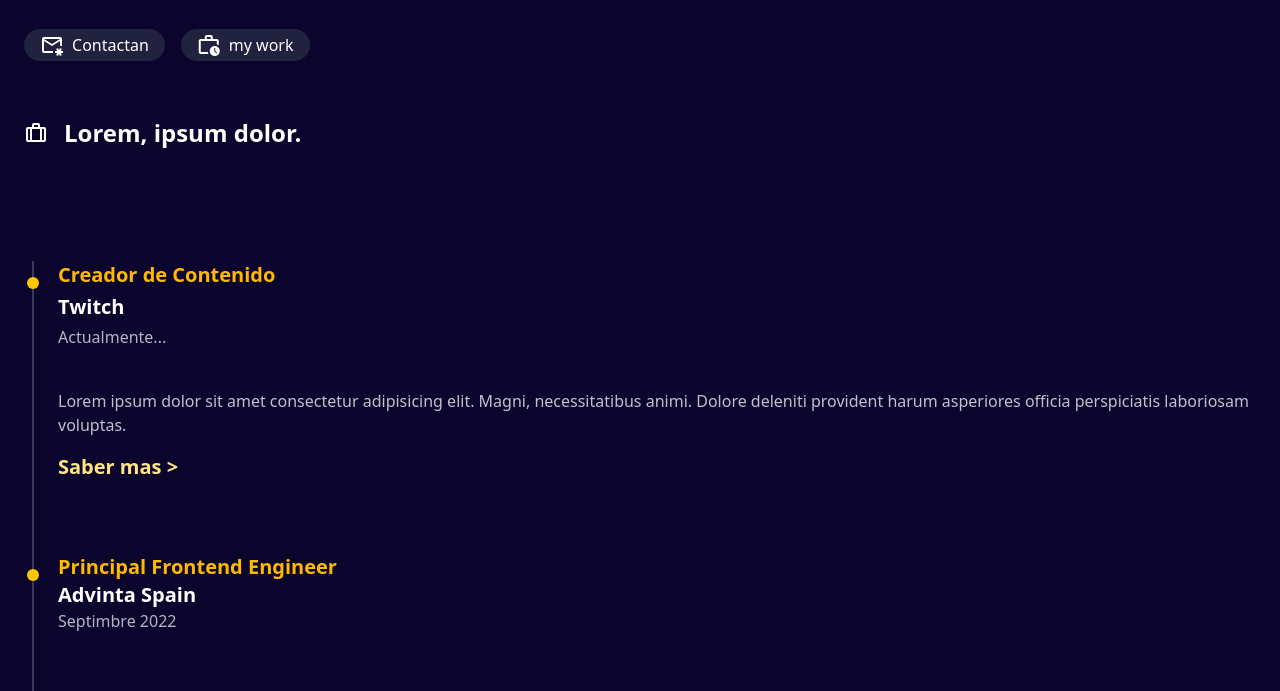
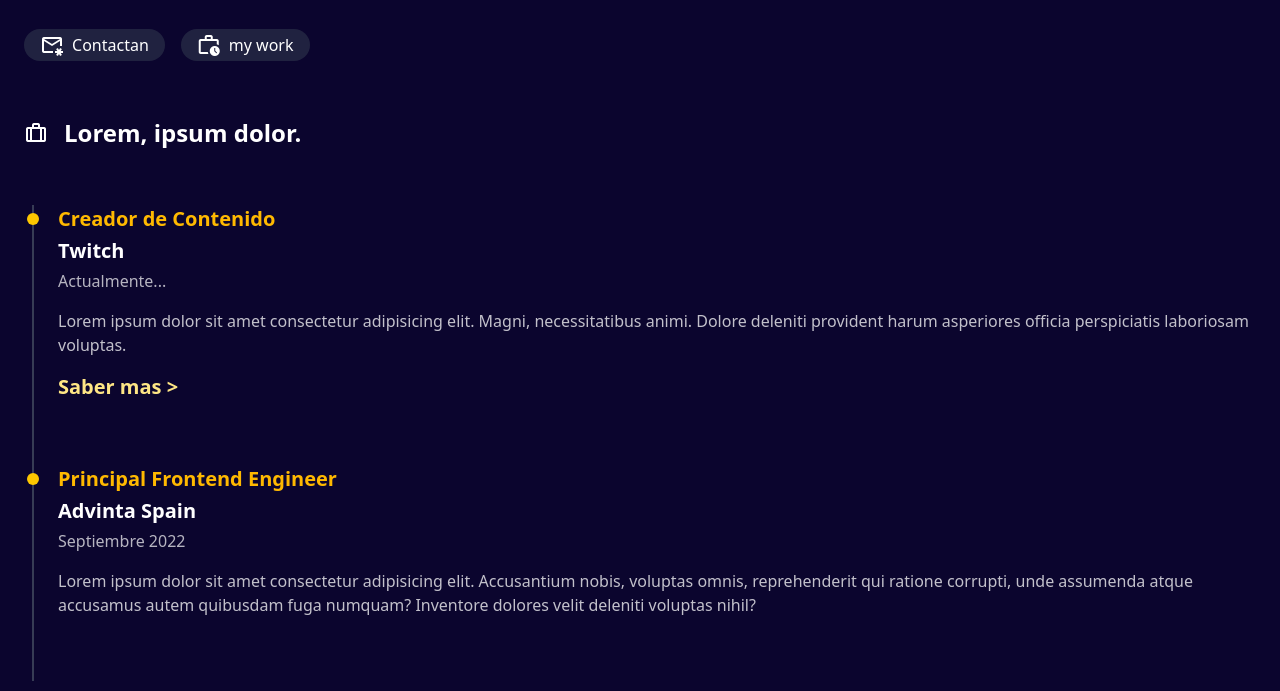
Before and after one commit to SAmirEmam/SAmirEmam.github.io, a website: page src/index.html in a window 1280 px wide. Shown: the part 261-952 px from the top of the page. Drawn offline with nearby package versions, Linux system fonts and the light colour scheme.

Commit message:
refactor(portfolio): Enhance page with best practices

```diff
--- a/src/index.html
+++ b/src/index.html
@@ -13,6 +13,7 @@
 
   <body class="bg-[#0b052e]">
     <header class="px-6 mt-6">
+      <nav>
         <ul class="flex text-white justify-between items-center text-[13px]">
           <li>Experience</li>
           <li>Proyectos</li>
@@ -20,6 +21,7 @@
           <li>Contacto</li>
           <li><span class="material-symbols-outlined"> monitor </span></li>
         </ul>
+      </nav>
     </header>
     <main class="px-6 text-white flex flex-col">
       <section class="mt-6">
@@ -66,12 +68,17 @@
           <span class="material-symbols-outlined"> trip </span>
           <h2 class="text-2xl font-bold">Lorem, ipsum dolor.</h2>
         </div>
-        <div class="flex gap-4 mt-14">
-          <div class="relative mt-14 border-l-2 border-gray-600/70 pl-6 ml-2">
+        <!-- START: این کد را جایگزین کنید -->
+        <div class="mt-14">
+          <!-- والد اصلی Timeline با خط عمودی -->
+          <div class="relative border-l-2 border-gray-600/70 ml-2">
+            <!-- اولین آیتم Timeline -->
+            <div class="relative pl-6 pb-16">
+              <!-- نقطه زرد روی خط -->
               <span
-              class="absolute flex items-center justify-center w-3 h-3 bg-yellow-400 rounded-full -left-[7px] top-4"
-            >
-            </span>
+                class="absolute flex items-center justify-center w-3 h-3 bg-yellow-400 rounded-full -left-[7px] top-2"
+              ></span>
+
               <p class="flex flex-col gap-1">
                 <span class="text-amber-400 text-xl font-semibold"
                   >Creador de Contenido</span
@@ -80,27 +87,32 @@
                 <span class="opacity-70">Actualmente...</span>
               </p>
               <div class="flex flex-col gap-4">
-              <p class="mt-10 opacity-75">
-                Lorem ipsum dolor sit amet consectetur adipisicing elit. Magni,
-                necessitatibus animi. Dolore deleniti provident harum asperiores
-                officia perspiciatis laboriosam voluptas.
+                <p class="mt-4 opacity-75">
+                  Lorem ipsum dolor sit amet consectetur adipisicing elit.
+                  Magni, necessitatibus animi. Dolore deleniti provident harum
+                  asperiores officia perspiciatis laboriosam voluptas.
                 </p>
-              <span class="text-amber-200 font-semibold text-xl"
-                >Saber mas >
-              </span>
+                <a href="#" class="text-amber-200 font-semibold text-xl"
+                  >Saber mas ></a
+                >
               </div>
-            <div class="relative flex flex-col mt-18">
+            </div>
+
+            <!-- دومین آیتم Timeline -->
+            <div class="relative pl-6 pb-16">
+              <!-- نقطه زرد روی خط -->
               <span
-                class="absolute flex items-center justify-center w-3 h-3 bg-yellow-400 rounded-full -left-[31px] top-4"
-              >
-              </span>
+                class="absolute flex items-center justify-center w-3 h-3 bg-yellow-400 rounded-full -left-[7px] top-2"
+              ></span>
+
+              <p class="flex flex-col gap-1">
                 <span class="text-amber-400 text-xl font-semibold"
                   >Principal Frontend Engineer</span
                 >
-              <span class="text-xl font-semibold"> Advinta Spain</span>
-              <span class="opacity-70">Septimbre 2022</span>
-            </div>
-            <div class="mt-16 opacity-75">
+                <span class="text-xl font-semibold">Advinta Spain</span>
+                <span class="opacity-70">Septiembre 2022</span>
+              </p>
+              <div class="mt-4 opacity-75">
                 <p>
                   Lorem ipsum dolor sit amet consectetur adipisicing elit.
                   Accusantium nobis, voluptas omnis, reprehenderit qui ratione
@@ -109,7 +121,11 @@
                 </p>
               </div>
             </div>
+
+            <!-- برای اضافه کردن آیتم‌های بعدی، فقط بلاک بالا را کپی کنید -->
           </div>
+        </div>
+        <!-- END: پایان کد جایگزین -->
       </section>
       <section class="mt-20">
         <div class="flex gap-3 items-center">
@@ -118,7 +134,11 @@
         </div>
         <div>
           <figure class="w-[360px] h-70 mt-6 mx-auto">
-            <img src="./img/mac.png" alt="" class="rounded-xl w-full h-full" />
+            <img
+              src="./img/mac.png"
+              alt="my program"
+              class="rounded-xl w-full h-full"
+            />
           </figure>
           <div>
             <h2 class="text-2xl font-bold mt-6">
@@ -182,12 +202,16 @@
         </div>
         <div class="mt-16">
           <figure class="w-[360px] h-70 mt-18 mx-auto">
-            <img src="./img/mac.png" alt="" class="rounded-xl w-full h-full" />
+            <img
+              src="./img/mac.png"
+              alt="my program"
+              class="rounded-xl w-full h-full"
+            />
           </figure>
           <div>
             <h2 class="text-2xl font-bold mt-10">
-            AdventJS - Petos de <br>
-            programacion con Javascript y <br>
+              AdventJS - Petos de <br />
+              programacion con Javascript y <br />
               TypeScript
             </h2>
             <div class="flex gap-4 mt-4">
@@ -218,7 +242,8 @@
             </div>
             <p class="opacity-75 mt-6 text-lg">
               Lorem ipsum dolor sit amet, consectetur adipisicing elit.
-              Reprehenderit nam repellendus esse veniam modi hic ex aliquid loreem lore ipisum
+              Reprehenderit nam repellendus esse veniam modi hic ex aliquid
+              loreem lore ipisum
             </p>
             <div class="flex gap-4 mt-6">
               <a
@@ -244,7 +269,7 @@
         >
           <img
             src="./img/person.png"
-            alt=""
+            alt="my profile"
             class="aspect-square rounded-2xl"
           />
         </figure>
```
Also changed, not shown: src/output.css. Lines whose indentation alone changed are shown as unchanged.
